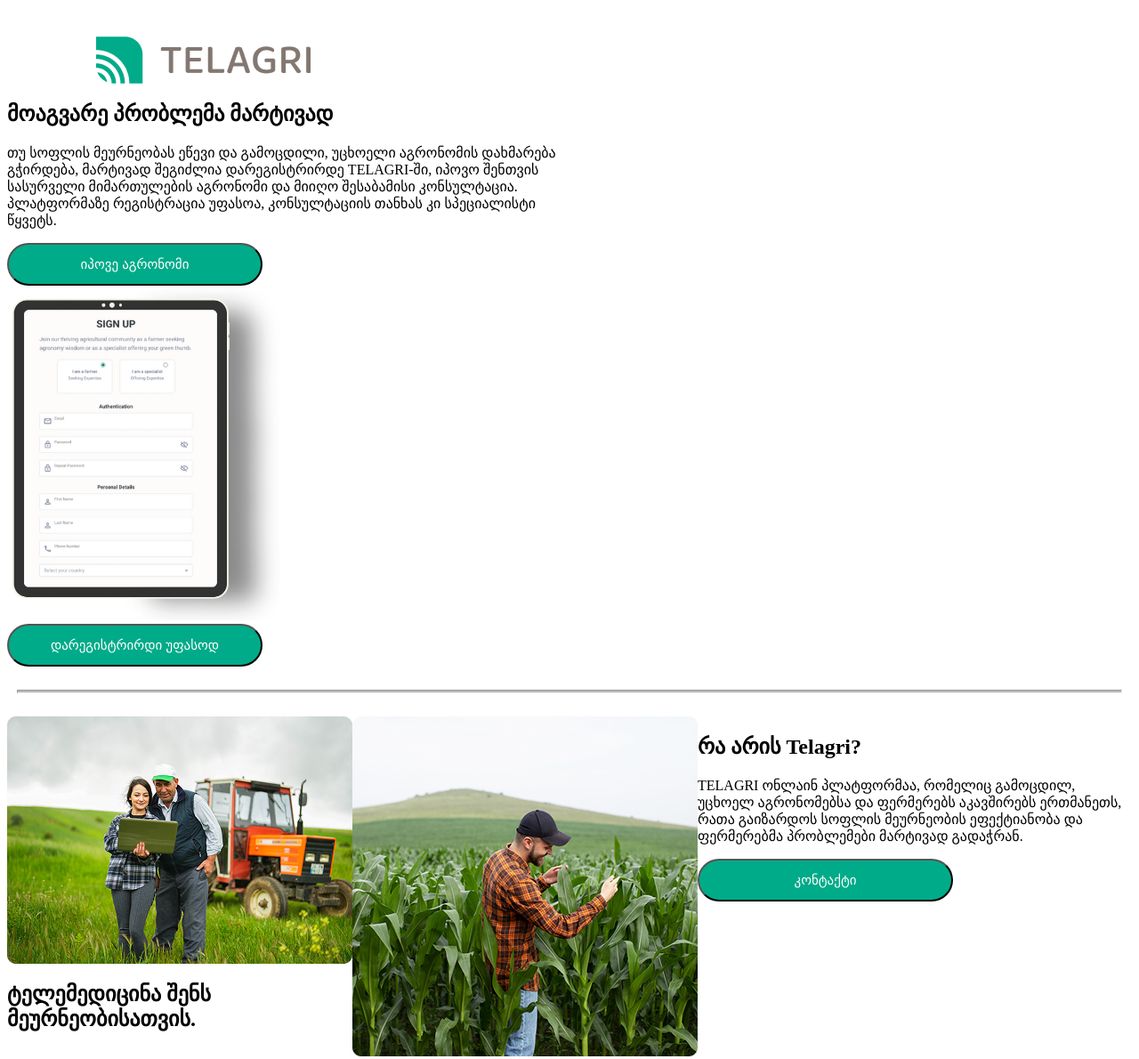
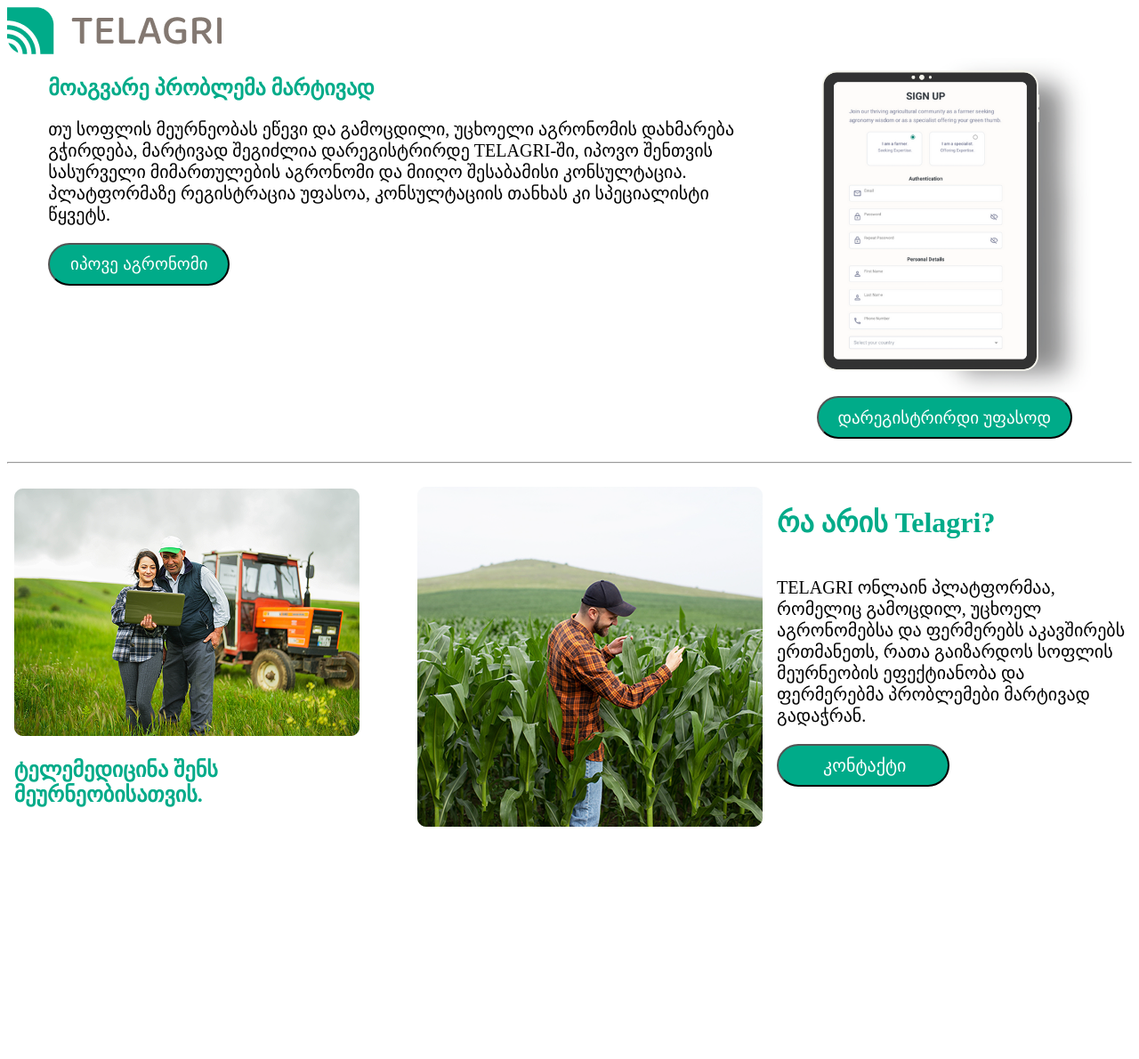
Before and after one commit to DatoGagua94/Marketing-landing-page, a plain HTML site: page index.html in a window 1280 px wide. Shown: the whole page at 89% size. After the commit the page ends 937 px from the top, so only its background shows below. Drawn offline with Linux system fonts and the light colour scheme.

Commit message:
latest version

```diff
--- a/index.html
+++ b/index.html
@@ -8,24 +8,25 @@
 </head>
 <body>
 
+
     <header>
         <img src="Images/Telagri_Logo 1.png" alt="telagri logo" class="logo">
     </header>
 
     <main>
 
-        <div class="main_parent_1">
+            <div class="main_parent_1">
 
             <section>
                 <h1>მოაგვარე პრობლემა მარტივად</h1>
-                <p>თუ სოფლის მეურნეობას ეწევი და გამოცდილი, უცხოელი აგრონომის დახმარება<br> გჭირდება, მარტივად შეგიძლია დარეგისტრირდე TELAGRI-ში, იპოვო შენთვის<br> სასურველი მიმართულების აგრონომი და მიიღო შესაბამისი კონსულტაცია.<br> პლატფორმაზე რეგისტრაცია უფასოა, კონსულტაციის თანხას კი სპეციალისტი<br> წყვეტს.</p>
-                <button>იპოვე აგრონომი</button>
+                <p class="paragraph_1">თუ სოფლის მეურნეობას ეწევი და გამოცდილი, უცხოელი აგრონომის დახმარება<br> გჭირდება, მარტივად შეგიძლია დარეგისტრირდე TELAGRI-ში, იპოვო შენთვის<br> სასურველი მიმართულების აგრონომი და მიიღო შესაბამისი კონსულტაცია.<br> პლატფორმაზე რეგისტრაცია უფასოა, კონსულტაციის თანხას კი სპეციალისტი<br> წყვეტს.</p>
+                <button class="button_1">იპოვე აგრონომი</button>
             </section>
 
 
             <section>
                 <img src="Images/Sign up tablet.png" alt="Sign up" class="Sign_up_photo"><br>
-                <button>დარეგისტრირდი უფასოდ</button>
+                <button class="button_2">დარეგისტრირდი უფასოდ</button>
             </section>
         </div><br>
 
@@ -35,18 +36,18 @@
         <section class="section_1">
         <img src="Images/Twopeople_field_tractor.png" alt="Two people on a field with a tractor" class="image1">
 
-        <h2>ტელემედიცინა შენს მეურნეობისათვის.</h2>
+        <h1>ტელემედიცინა შენს<br> მეურნეობისათვის.</h1>
         </section>
 
 
 
         <img src="Images/maize_man.png" alt="man in maize" class="image2">
 
-        <section class="section_2">
-        <div>
+
+        <div class="main_parent_3">
             <h1>რა არის Telagri?</h1>
-            <p class="what_is_telagri">TELAGRI ონლაინ პლატფორმაა, რომელიც გამოცდილ, უცხოელ აგრონომებსა და ფერმერებს აკავშირებს ერთმანეთს, რათა გაიზარდოს სოფლის მეურნეობის ეფექტიანობა და ფერმერებმა პრობლემები მარტივად გადაჭრან.</p>
-            <button>კონტაქტი</button>
+            <p class="paragraph_2">TELAGRI ონლაინ პლატფორმაა,<br> რომელიც გამოცდილ, უცხოელ<br> აგრონომებსა და ფერმერებს აკავშირებს<br> ერთმანეთს, რათა გაიზარდოს სოფლის<br> მეურნეობის ეფექტიანობა და<br> ფერმერებმა პრობლემები მარტივად<br> გადაჭრან.</p>
+            <button class="button_3">კონტაქტი</button>
         </div>
 
         </section>
--- a/style.css
+++ b/style.css
@@ -1,25 +1,72 @@
-.logo {
+.main_parent_1{
     display: flex;
-    align-items: flex-start;
-    flex-wrap: wrap;
-    height: 53px;
-    width: 241px;
-    margin: 41px 0px 0px 100px;
+    flex-direction: row;
+    justify-content: space-around;
 }
 
-button {
+.main_parent_2 {
+    display: flex;
+    flex-direction: row;
+    justify-content: space-around;
+}
+
+.main_parent_3 {
+    display: flex;
+    flex-direction: column;
+}
+
+.section_1 {
+    display: flex;
+    flex-direction: column;
+    justify-content: space-around;
+    margin-right: 50px;
+}
+
+.paragraph_1{
+    font-size: 20px;
+    font-weight: 400;
+}
+
+.paragraph_2{
+    font-size: 20px;
+    font-weight: 400;
+}
+
+.button_1 {
+    background: #00AB89;
+    color: white;
+    border-radius: 35px;
+    width: 204px;
+    height: 48px;
+    font-size: 19px;
+    padding: 10px 20px 10px 20px;
+}
+
+.button_2 {
     background: #00AB89;
     color: white;
     border-radius: 25px;
     width: 287px;
     height: 48px;
-    font-size: 15px;
+    font-size: 19px;
+    padding: 10px 20px 10px 20px;
 }
 
-.main_parent1{
-    display: flex;
-    flex-direction: row;
+.button_3 {
+    background: #00AB89;
+    color: white;
+    border-radius: 25px;
+    width: 194px;
+    height: 48px;
+    font-size: 20px;
+    padding: 10px 50px 10px 50px;
 }
+
+h1{
+    color: #00AB89;
+}
+
+
 
 .Sign_up_photo {
     height: 376px;
@@ -28,29 +75,17 @@
 
 hr {
     background: #B8B9BB;
-    width: 1240px;
-    height: 2px;
 }
 
-.main_parent_2{
-    display: flex;
-    flex-direction: row;
-    justify-content: space-around;
-}
 
-.section_1{
-    display: flex;
-    flex-direction: column;
-}
+
 
 .image1{
     width: 388px;
     height: 278px;
 }
 
-h4{
-    color: #00AB89;
-}
+
 
 .image2{
     width: 388px;
```
